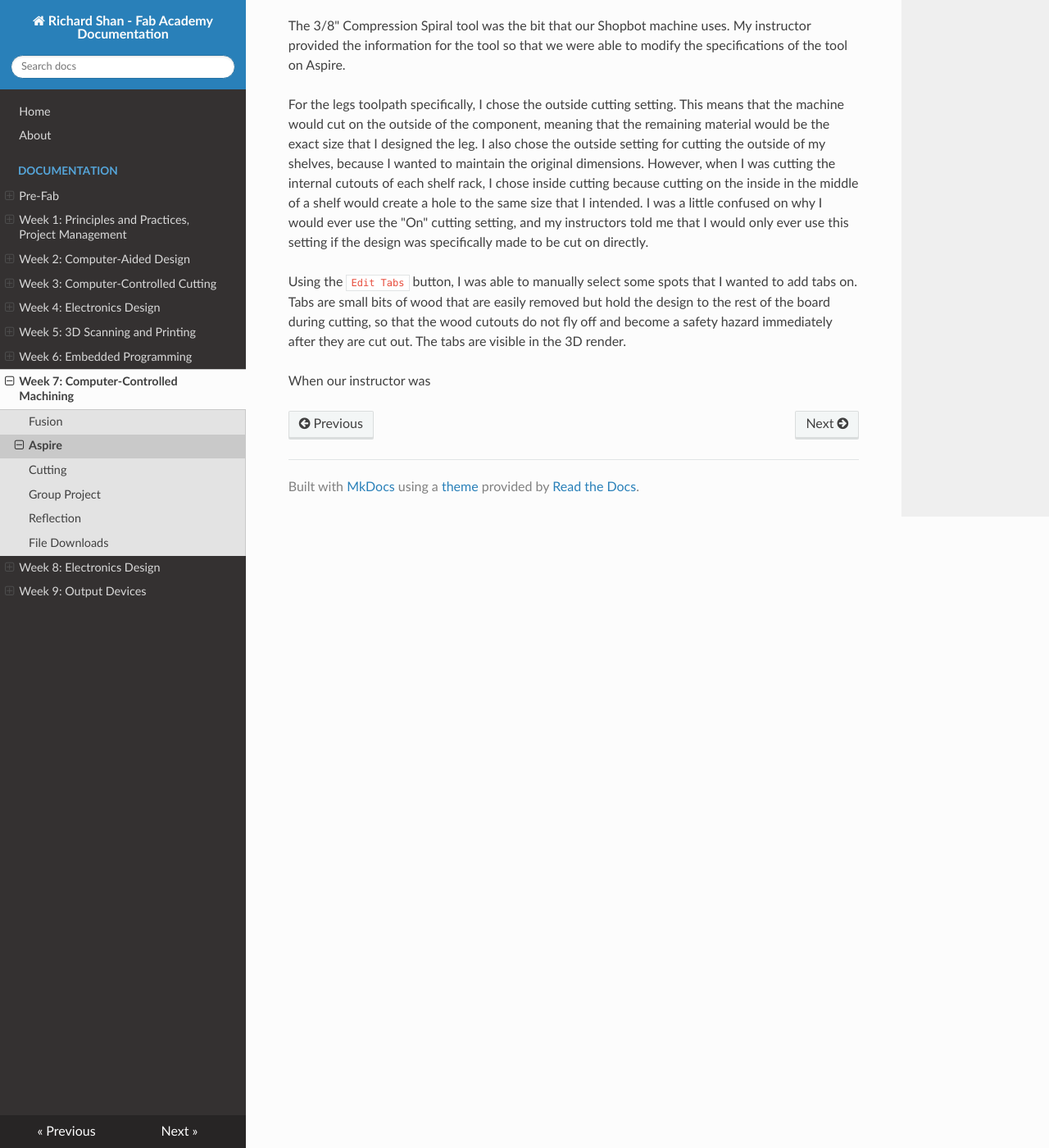
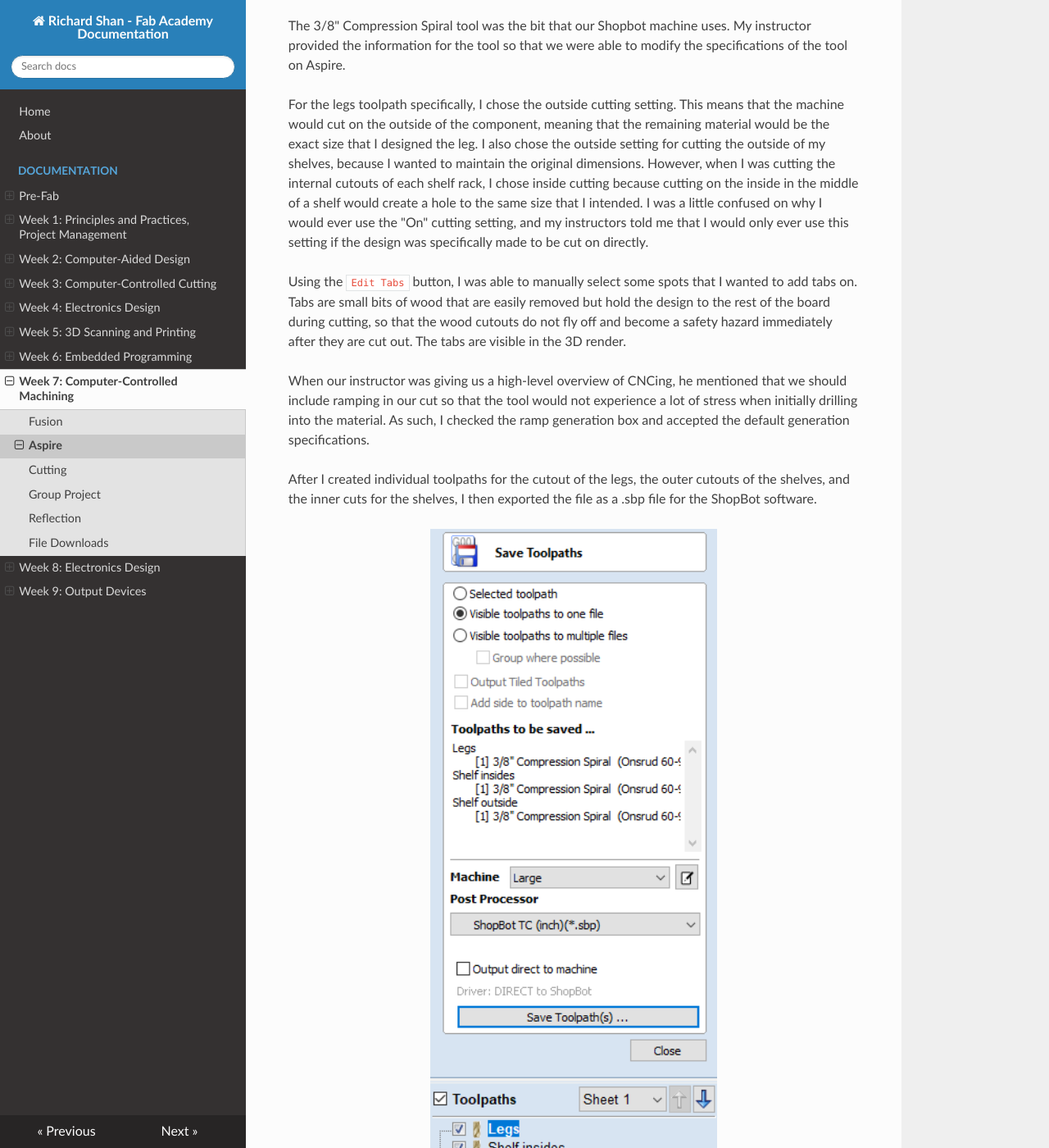
Before and after one commit to richard-shan/fabRepo, an MkDocs documentation site: the page built from docs/lessons/week7/aspire.md, in a window 1280 px wide and 1400 px high, scrolled down 1826 px. Shown: the whole window at 82% size. Built offline with MkDocs 1.6.1, drawn with Linux system fonts in a browser that asks for light colours; nearby versions of some CDN libraries; some of the changed text lies outside the part shown.

Commit message:
Week 7 documentation

````diff
--- a/docs/lessons/week7/aspire.md
+++ b/docs/lessons/week7/aspire.md
@@ -3,7 +3,7 @@
 I first opened up the DXF file that I exported from Fusion in Aspire. Here is the 2D view of the file after I slightly moved the design away from the edges.
 
 <center>
-<img src="../../../pics/week7/2DView.jpg" alt="2D view of design" width="350"/>
+<img src="../../../pics/week7/twoDimensionalView.jpg" alt="2D view of design" width="350"/>
 </center>
 
 After I was satisfied with the placement of my design, I started designing the CAM process and designing my toolpaths. I did this via the Toolpath menu of Aspire on the right hand side of the GUI. Here are the settings of the toolpath I created for the legs of my shelf.
@@ -20,4 +20,12 @@ For the legs toolpath specifically, I chose the outside cutting setting. This me
 
 Using the ```Edit Tabs``` button, I was able to manually select some spots that I wanted to add tabs on. Tabs are small bits of wood that are easily removed but hold the design to the rest of the board during cutting, so that the wood cutouts do not fly off and become a safety hazard immediately after they are cut out. The tabs are visible in the 3D render.
 
-When our instructor was
+When our instructor was giving us a high-level overview of CNCing, he mentioned that we should include ramping in our cut so that the tool would not experience a lot of stress when initially drilling into the material. As such, I checked the ramp generation box and accepted the default generation specifications.
+
+After I created individual toolpaths for the cutout of the legs, the outer cutouts of the shelves, and the inner cuts for the shelves, I then exported the file as a .sbp file for the ShopBot software.
+
+<center>
+<img src="../../../pics/week7/exportSBP.jpg" alt="Exporting SBP" width="350"/>
+</center>
+
+I exported all toolpaths as one file so that I could run the entire cut in one go, and selected the ShopBot TC as the post processor so that the file would be saved as a .sbp file that the ShopBot Software can use. I selected all 3 of my toolpaths to export in the checklist menu at the bottom. I then saved the file and prepared to cut.
````
Also changed, not shown: docs/lessons/week7/cutting.md (added, +104 -0 lines), docs/pics/week7/aspireIssue.jpg, docs/pics/week7/bradGun.jpg (added), docs/pics/week7/cutout.jpg (added), docs/pics/week7/exportSBP.jpg (added), docs/pics/week7/tabRemover.jpg (added), docs/pics/week7/twoDimensionalView.jpg (renamed from docs/pics/week7/2dview.jpg).
